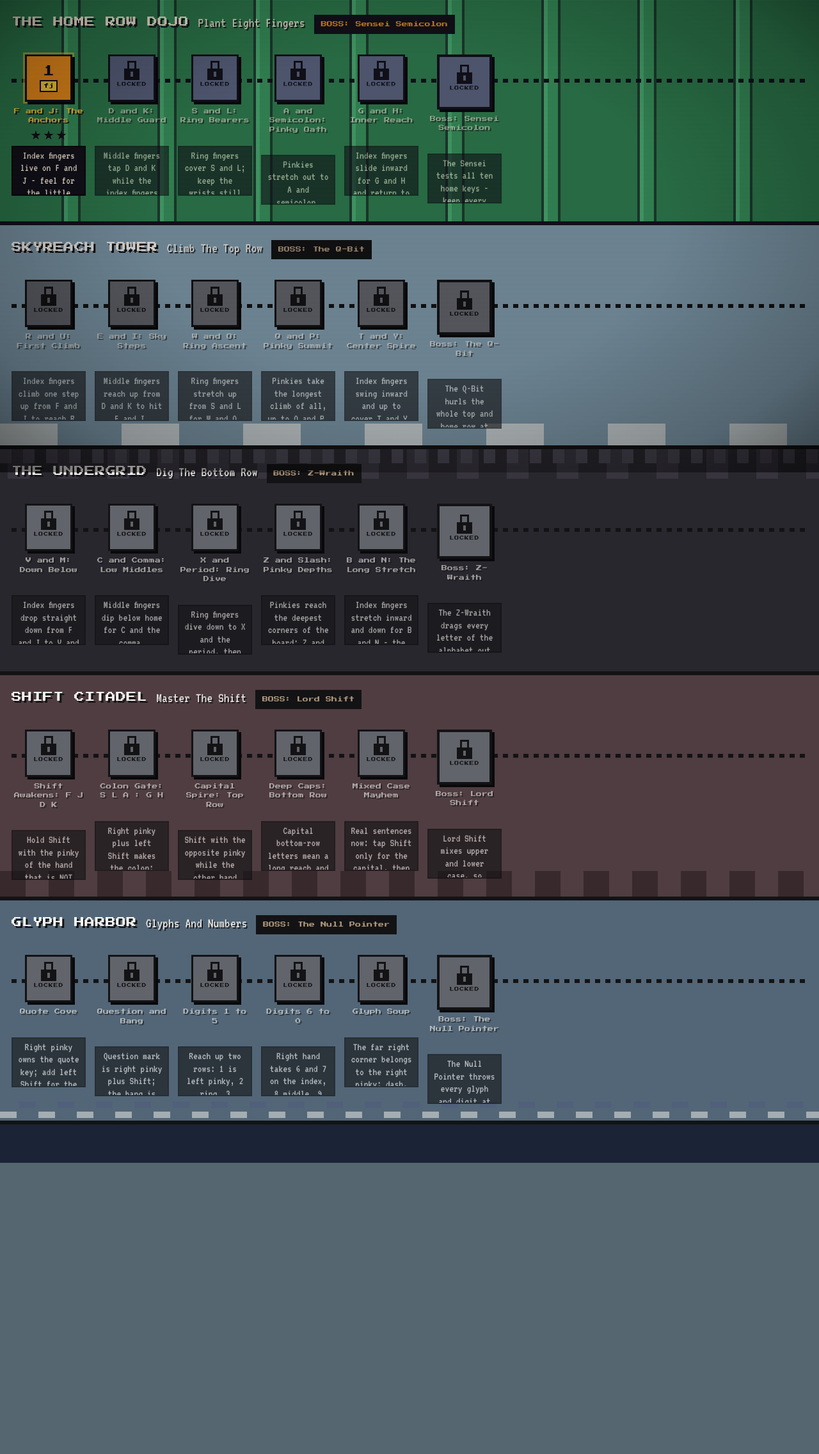
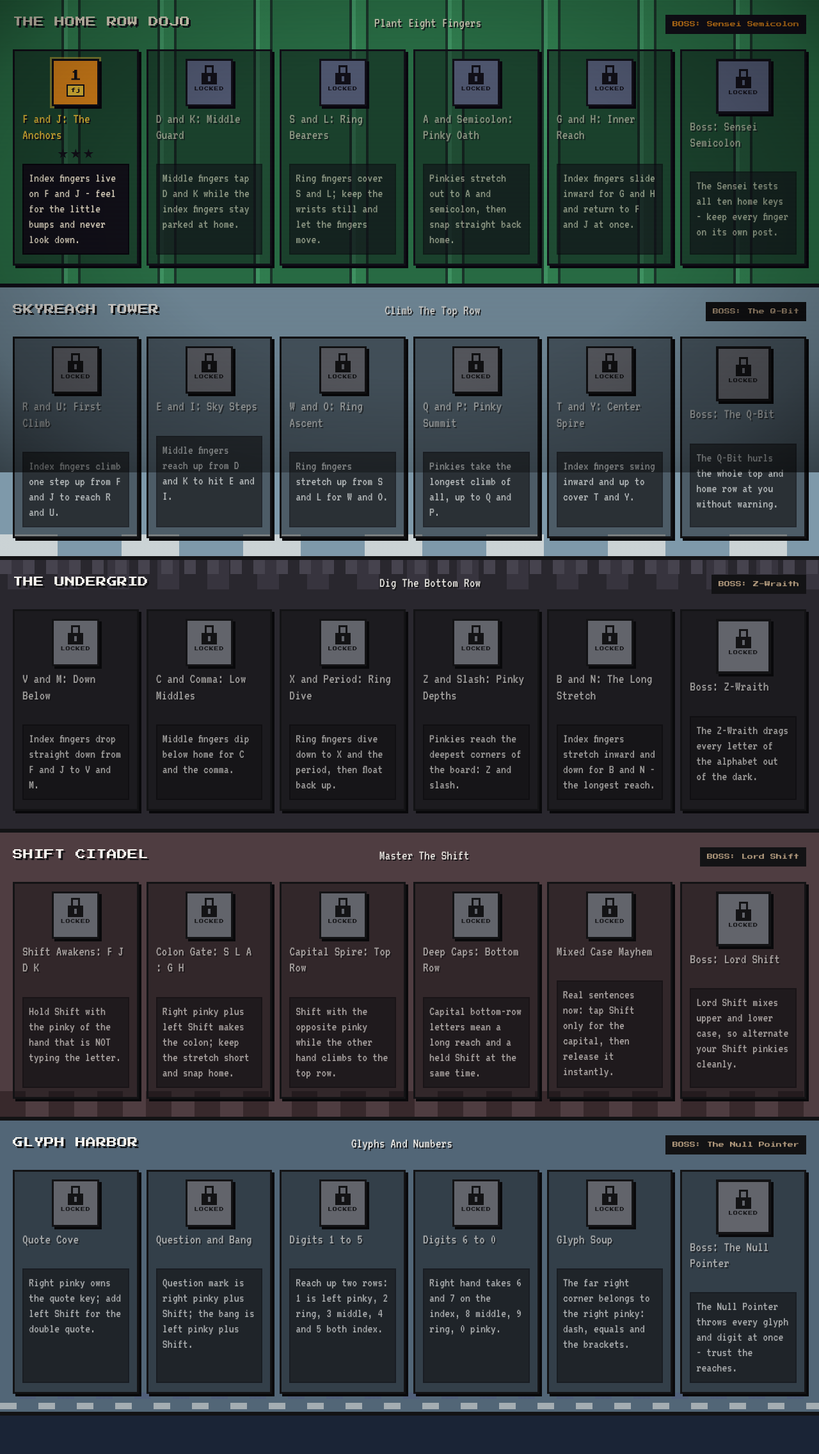
Before and after one commit to za17384/KeyQuest, a Flask app: page /map in a window 1280 px wide. Shown: the part 62-2334 px from the top of the page at 64% size. Before the commit the page ends 1879 px from the top, so only its background shows below. Run offline with Flask 3, Linux system fonts and the light colour scheme; data comes from the database, SQL or seed files in the repository; data that the repository does not hold is empty.

Commit message:
Widen world-map stage cards and add looping chiptune music.
Co-authored-by: Cursor <cursoragent@cursor.com>

```diff
--- a/static/css/retro.css
+++ b/static/css/retro.css
@@ -794,8 +794,9 @@ body.kq-no-scanlines #kq-scanlines {
 .kq-world {
   position: relative;
   border-bottom: 6px solid var(--kq-ink);
-  padding: 22px 18px 26px;
+  padding: 22px 20px 28px;
   overflow: hidden;
+  width: 100%;
 }
 
 .kq-world__head {
@@ -804,8 +805,10 @@ body.kq-no-scanlines #kq-scanlines {
   display: flex;
   flex-wrap: wrap;
   align-items: baseline;
-  gap: 14px;
-  margin-bottom: 18px;
+  justify-content: space-between;
+  gap: 14px 20px;
+  width: 100%;
+  margin-bottom: 16px;
 }
 
 .kq-world__title {
@@ -836,31 +839,16 @@ body.kq-no-scanlines #kq-scanlines {
   filter: saturate(0.25);
 }
 
-/* the dotted path + nodes */
+/* full-width stage cards */
 .kq-path {
   position: relative;
   z-index: 3;
-  display: flex;
-  flex-wrap: wrap;
-  gap: 14px;
-  align-items: flex-start;
-  padding: 14px 0 0;
-}
-
-.kq-path::before {
-  content: "";
-  position: absolute;
-  left: 0;
-  right: 0;
-  top: 52px;
-  height: 6px;
-  background-image: repeating-linear-gradient(
-    to right,
-    var(--kq-ink) 0,
-    var(--kq-ink) 8px,
-    rgba(0, 0, 0, 0) 8px,
-    rgba(0, 0, 0, 0) 16px
-  );
+  display: grid;
+  grid-template-columns: repeat(6, minmax(0, 1fr));
+  gap: 12px;
+  width: 100%;
+  align-items: stretch;
+  padding: 8px 0 0;
 }
 
 .kq-node {
@@ -868,17 +856,24 @@ body.kq-no-scanlines #kq-scanlines {
   z-index: 4;
   display: flex;
   flex-direction: column;
-  align-items: center;
+  align-items: stretch;
   gap: 8px;
-  width: 116px;
-  text-align: center;
+  min-width: 0;
+  width: 100%;
+  box-sizing: border-box;
+  text-align: left;
   text-decoration: none;
   color: var(--kq-white);
+  background: rgba(10, 8, 16, 0.42);
+  border: var(--kq-border) solid var(--kq-ink);
+  box-shadow: var(--kq-drop) var(--kq-drop) 0 0 var(--kq-shadow);
+  padding: 12px 12px 14px;
 }
 
 .kq-node__box {
   width: 74px;
   height: 74px;
+  align-self: center;
   display: flex;
   flex-direction: column;
   align-items: center;
@@ -893,14 +888,27 @@ body.kq-no-scanlines #kq-scanlines {
   transition: transform 60ms steps(2, end), box-shadow 60ms steps(2, end);
 }
 
-a.kq-node:hover .kq-node__box {
+a.kq-node {
+  transition: transform 60ms steps(2, end), box-shadow 60ms steps(2, end);
+}
+
+a.kq-node:hover {
   transform: translateY(-3px);
   box-shadow: var(--kq-drop) 7px 0 0 var(--kq-shadow);
 }
 
-a.kq-node:active .kq-node__box {
+a.kq-node:hover .kq-node__box {
+  transform: none;
+}
+
+a.kq-node:active {
   transform: translate(var(--kq-drop), var(--kq-drop));
   box-shadow: 0 0 0 0 var(--kq-shadow);
+}
+
+a.kq-node:active .kq-node__box {
+  transform: none;
+  box-shadow: var(--kq-drop) var(--kq-drop) 0 0 var(--kq-shadow);
 }
 
 .kq-node:focus-visible {
@@ -909,11 +917,13 @@ a.kq-node:active .kq-node__box {
 }
 
 .kq-node__name {
-  font-family: var(--kq-font-pixel);
-  font-size: 9px;
-  line-height: 1.6;
+  font-family: var(--kq-font-body);
+  font-size: 22px;
+  line-height: 1.15;
   color: var(--kq-white);
   text-shadow: 2px 2px 0 var(--kq-ink);
+  overflow-wrap: anywhere;
+  word-break: break-word;
 }
 
 .kq-node__keys {
@@ -926,14 +936,17 @@ a.kq-node:active .kq-node__box {
 }
 
 .kq-node__blurb {
-  font-size: 17px;
-  line-height: 1.15;
+  font-family: var(--kq-font-body);
+  font-size: 20px;
+  line-height: 1.2;
   color: var(--kq-white);
   background: var(--kq-ink);
   border: 2px solid var(--kq-shadow);
-  padding: 4px 6px;
-  height: 4.6em;
-  overflow: hidden;
+  padding: 8px 8px 10px;
+  height: auto;
+  min-height: 5.4em;
+  overflow: visible;
+  flex: 1;
 }
 
 .kq-node--passed .kq-node__box {
@@ -1015,6 +1028,19 @@ a.kq-node:active .kq-node__box {
 
 .kq-node__stars {
   min-height: 16px;
+  align-self: center;
+}
+
+@media (max-width: 1200px) {
+  .kq-path {
+    grid-template-columns: repeat(3, minmax(0, 1fr));
+  }
+}
+
+@media (max-width: 720px) {
+  .kq-path {
+    grid-template-columns: repeat(2, minmax(0, 1fr));
+  }
 }
 
 /* --- world themes ------------------------------------------------------ */
```
Also changed, not shown: static/js/audio.js (+111 -1 lines).
